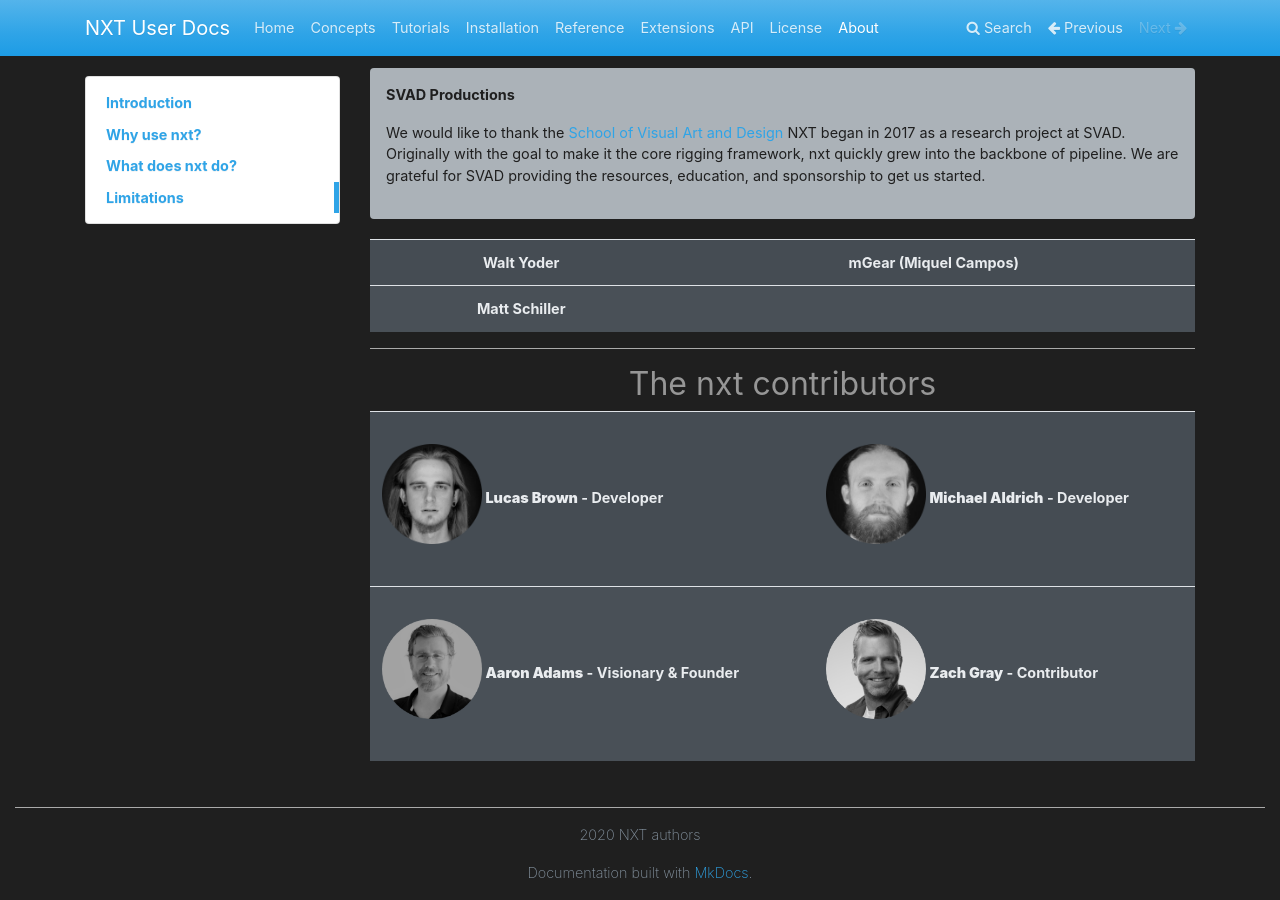
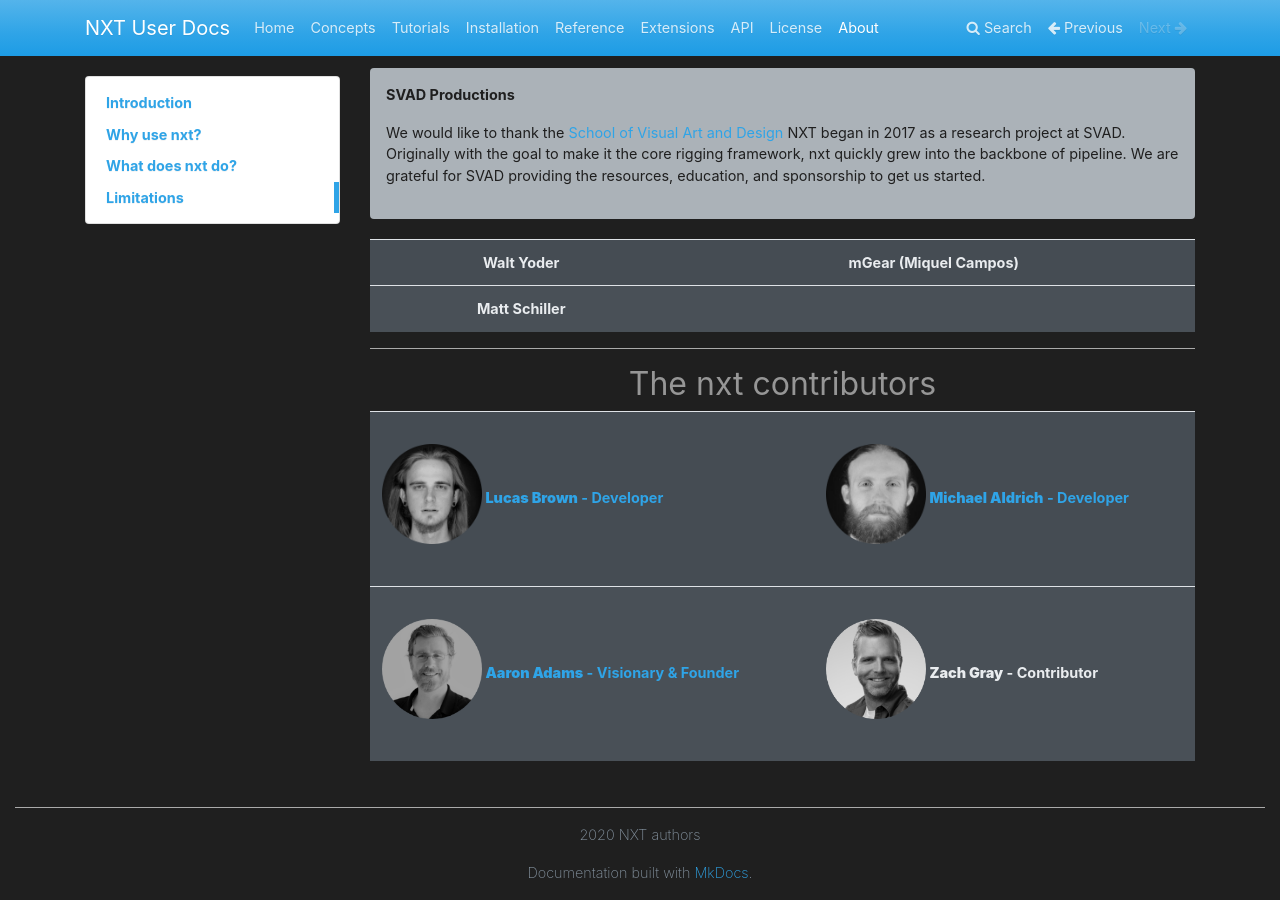
Before and after one commit to nxt-dev/nxt-dev.github.io, an MkDocs documentation site: the page built from docs/user_docs/docs/about.md, in a window 1280 px wide and 900 px high, scrolled down 1586 px. Built offline with MkDocs 1.6.1, drawn with Linux system fonts in a browser that asks for light colours; nearby versions of some CDN libraries; library files that are not in the unit come from our copies.

Commit message:
Updated homepage to have video Added links on about page

```diff
--- a/docs/user_docs/docs/about.md
+++ b/docs/user_docs/docs/about.md
@@ -82,11 +82,11 @@ by switching back and forth between Py2/3.
 
 <table style="text-align: left;">
 <tr>
-<th><img src="../images/lucas_bw.png" style="width:100px;" alt="Lucas"/> <b>Lucas Brown</b> - Developer</th>
-<th><img src="../images/michael_bw.png" style="width:100px;" alt="Michael"/> <b>Michael Aldrich</b> - Developer</th>
+<th><a href="https://imlucasbrown.com" target="_blank"><img src="../images/lucas_bw.png" style="width:100px;" alt="Lucas"/> <b>Lucas Brown</b> - Developer</a></th>
+<th><a href="https://michael.aldrich.online/" target="_blank"><img src="../images/michael_bw.png" style="width:100px;" alt="Michael"/> <b>Michael Aldrich</b> - Developer</a></th>
 </tr>
 <tr>
-<th><img src="../images/aaron_bw.png" style="width:100px;" alt="Aaron"/> <b>Aaron Adams</b> - Visionary & Founder</th>
+<th><a href="https://www.linkedin.com/in/aaroneadams/" target="_blank"><img src="../images/aaron_bw.png" style="width:100px;" alt="Aaron"/> <b>Aaron Adams</b> - Visionary & Founder</a></th>
 <th><img src="../images/zach_bw.png" style="width:100px;" alt="Zach"/> <b>Zach Gray</b> - Contributor</th>
 </tr>
 </table>
```
Also changed, not shown: docs/user_docs/docs/index.md (+4 -1 lines).
